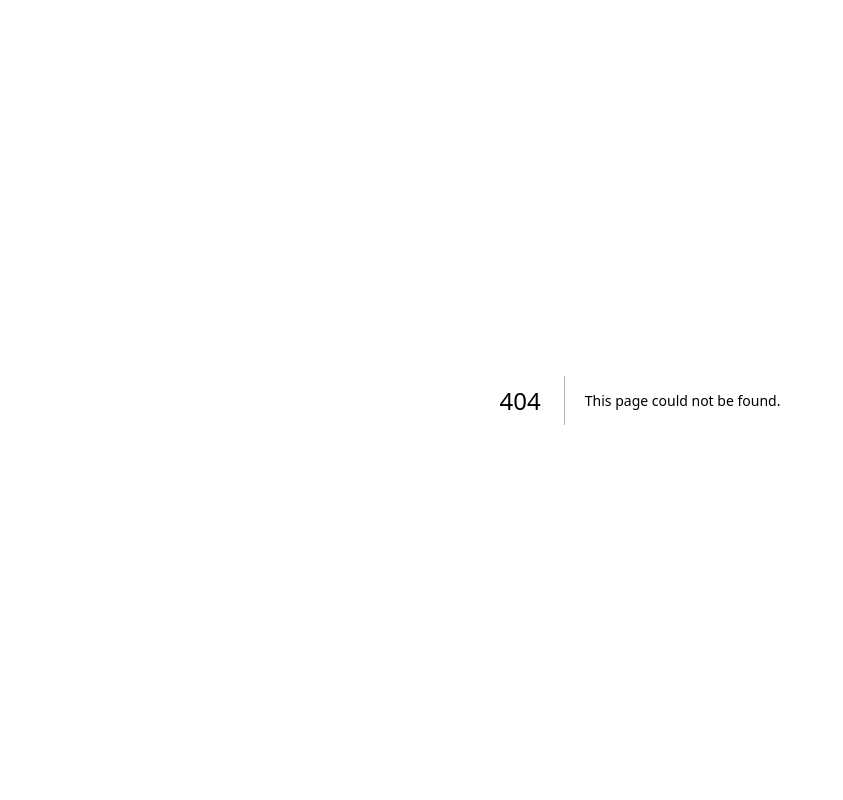
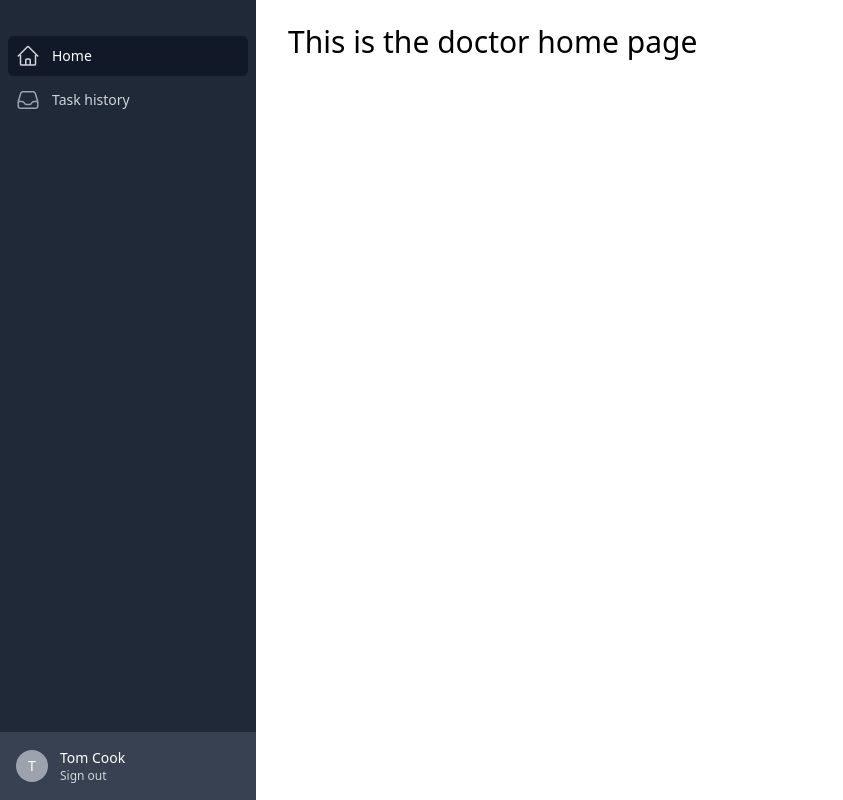
Before and after one commit to ivanaMesterLightIt/big-challenge-frontend, a Next.js app: page /doctorHome in a window 1280 px wide. Before the commit this address had no page. Shown: the whole page, without its empty margins (0-843 px from the left). Built offline with nearby package versions, Linux system fonts and the light colour scheme.

Commit message:
feat: add layout with sidebar

```diff
--- /dev/null
+++ b/components/layouts/mainLayout.tsx
@@ -0,0 +1,96 @@
+import { FC, PropsWithChildren, useState } from 'react'
+import { tw } from '../../utils/tw'
+import {
+  HomeIcon,
+  InboxIcon,
+  PlusCircleIcon,
+} from '@heroicons/react/24/outline'
+
+const patientNavigation = [
+  { name: 'Home', href: '/patientHome', icon: HomeIcon },
+  { name: 'New submission', href: '#', icon: PlusCircleIcon },
+]
+
+const doctorNavigation = [
+  { name: 'Home', href: '/doctorHome', icon: HomeIcon },
+  { name: 'Task history', href: '#', icon: InboxIcon },
+]
+
+export interface MainLayoutProps {
+  userType: 'DOCTOR' | 'PATIENT'
+}
+
+export const MainLayout: FC<PropsWithChildren<MainLayoutProps>> = ({
+  children,
+  userType,
+}) => {
+  const [selected, setSelected] = useState('Home')
+  const navigation =
+    userType === 'DOCTOR' ? doctorNavigation : patientNavigation
+
+  const userName = 'Tom Cook'
+
+  return (
+    <>
+      <div>
+        <div className="hidden md:fixed md:inset-y-0 md:flex md:w-64 md:flex-col">
+          <div className="flex min-h-0 flex-1 flex-col bg-gray-800">
+            <div className="flex flex-1 flex-col overflow-y-auto pt-5 pb-4">
+              <nav className="mt-4 flex-1 space-y-1 px-2">
+                {navigation.map(item => (
+                  <a
+                    key={item.name}
+                    href={item.href}
+                    onClick={() => setSelected(item.name)}
+                    className={tw(
+                      item.name === selected
+                        ? 'bg-gray-900 text-white'
+                        : 'text-gray-300 hover:bg-gray-700 hover:text-white',
+                      'group flex items-center px-2 py-2 text-sm font-medium rounded-md',
+                    )}>
+                    <item.icon
+                      className={tw(
+                        item.name === selected
+                          ? 'text-gray-300'
+                          : 'text-gray-400 group-hover:text-gray-300',
+                        'mr-3 flex-shrink-0 h-6 w-6',
+                      )}
+                      aria-hidden="true"
+                    />
+                    {item.name}
+                  </a>
+                ))}
+              </nav>
+            </div>
+            <div className="flex flex-shrink-0 bg-gray-700 p-4">
+              <a href="#" className="group block w-full flex-shrink-0">
+                <div className="flex items-center">
+                  <div className="relative rounded-full h-8 w-8 bg-gray-400">
+                    <span className="text-white text-sm absolute top-1/2 left-1/2 transform -translate-x-1/2 -translate-y-1/2">
+                      T
+                    </span>
+                  </div>
+                  <div className="ml-3">
+                    <p className="text-sm text-white">{ userName }</p>
+                    <p className="text-xs text-gray-300 group-hover:underline">
+                      Sign out
+                    </p>
+                  </div>
+                </div>
+              </a>
+            </div>
+          </div>
+        </div>
+        <div className="flex flex-1 flex-col md:pl-64">
+          <main className="flex-1">
+            <div className="py-6">
+              <div className="mx-auto max-w-7xl px-4 sm:px-6 md:px-8">
+                {children}
+              </div>
+            </div>
+          </main>
+        </div>
+      </div>
+    </>
+  )
+}
--- /dev/null
+++ b/pages/doctorHome.tsx
@@ -0,0 +1,9 @@
+import { MainLayout } from '../components/layouts/mainLayout'
+
+export default function DoctorHomePage() {
+  return (
+    <MainLayout userType="DOCTOR">
+      <h1 className="text-3xl">This is the doctor home page</h1>
+    </MainLayout>
+  )
+}
--- a/pages/patientHome.tsx
+++ b/pages/patientHome.tsx
@@ -1,7 +1,9 @@
+import { MainLayout } from '../components/layouts/mainLayout'
+
 export default function PatientHomePage() {
-    return (
-      <>
-        <h1 className="text-3xl">This is the patient home page</h1>
-      </>
-    )
-  }
+  return (
+    <MainLayout userType="PATIENT">
+      <h1 className="text-3xl">This is the patient home page</h1>
+    </MainLayout>
+  )
+}
```
